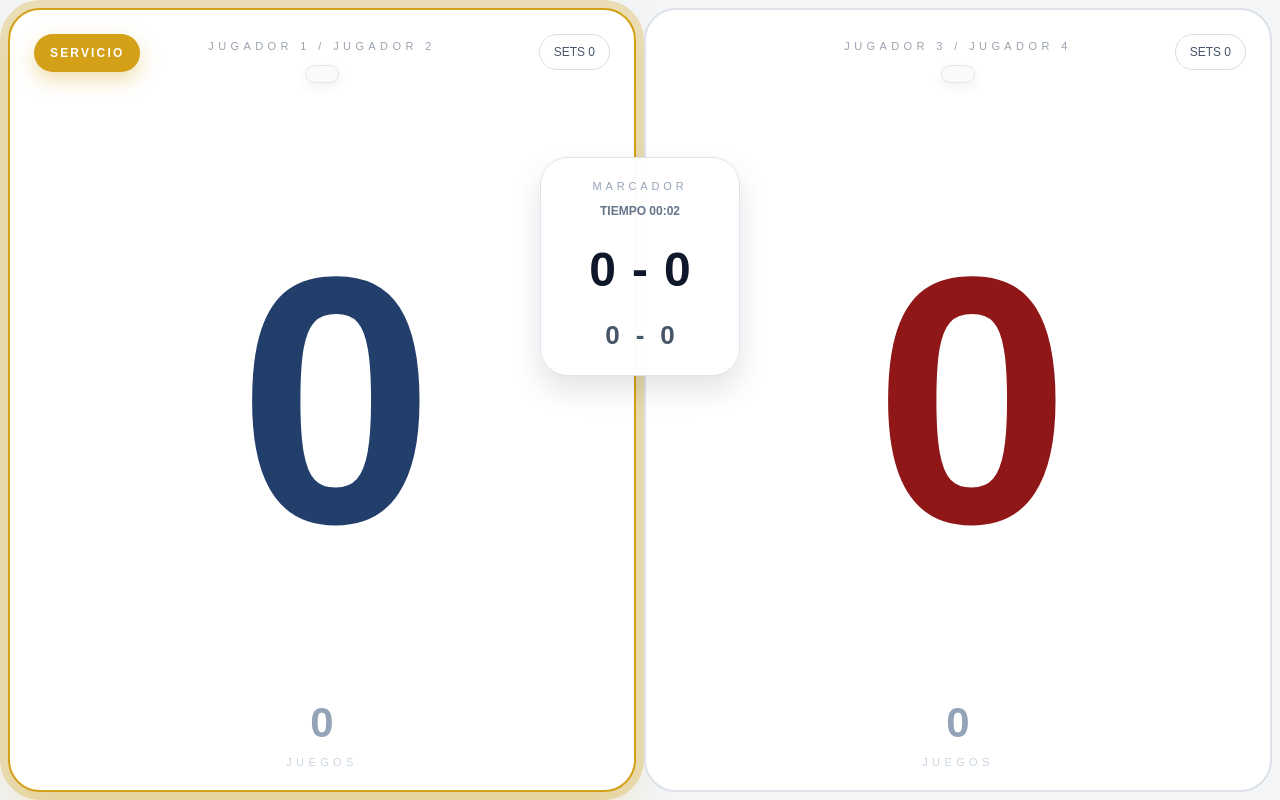
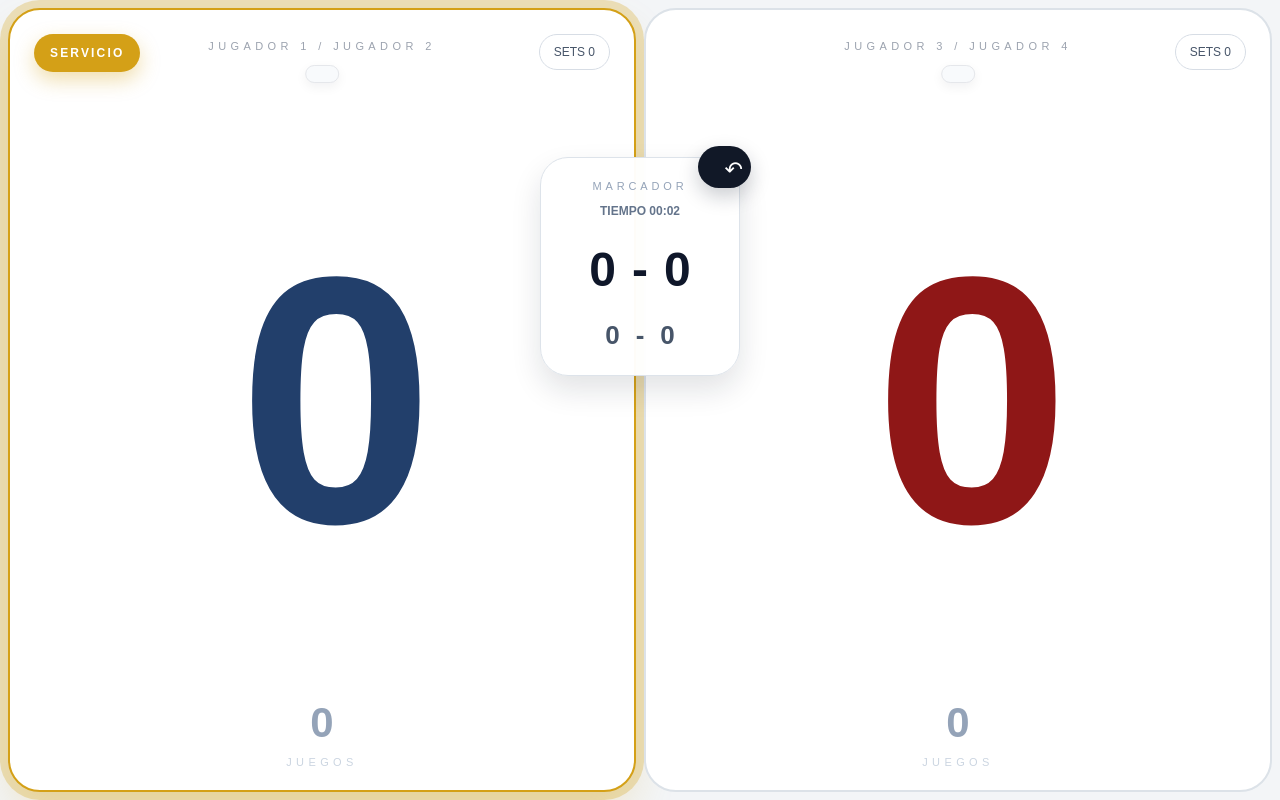
Before and after one commit to AGPadel/click-flic, a React (Vite) app: page / in a window 1280 px wide. Both pictures are taken after a click on the button "Comenzar partido". Built offline with nearby package versions, Linux system fonts and the light colour scheme.

Commit message:
Boton visible deshacer en pista

```diff
--- a/src/App.css
+++ b/src/App.css
@@ -502,3 +502,50 @@ input {
 .center-box-touch {
   z-index: 30;
 }
+.tap-zone {
+  position: absolute;
+  top: 0;
+  bottom: 0;
+  width: 50%;
+  z-index: 5;
+}
+
+.tap-zone-left {
+  left: 0;
+}
+
+.tap-zone-right {
+  right: 0;
+}
+
+.center-box-touch {
+  z-index: 30;
+  position: absolute;
+}
+
+.undo-fab {
+  position: absolute;
+  right: -12px;
+  top: -12px;
+  width: 42px;
+  height: 42px;
+  border: 0;
+  border-radius: 999px;
+  background: #111827;
+  color: white;
+  font-size: 22px;
+  font-weight: 700;
+  line-height: 1;
+  cursor: pointer;
+  box-shadow: 0 8px 20px rgba(15, 23, 42, 0.22);
+}
+
+@media (max-width: 760px) {
+  .undo-fab {
+    width: 34px;
+    height: 34px;
+    right: -8px;
+    top: -8px;
+    font-size: 18px;
+  }
+}
--- a/src/App.jsx
+++ b/src/App.jsx
@@ -385,7 +385,7 @@ function ViewMode({ state, scorePoint, undo }) {
           goldenPoint={state.goldenPoint}
         />
 
-        <div className="center-box center-box-touch" onDoubleClick={undo}>
+        <div className="center-box center-box-touch">
           <div className="center-title">MARCADOR</div>
           <div className="center-time">TIEMPO {minutes}:{seconds}</div>
 
@@ -400,6 +400,10 @@ function ViewMode({ state, scorePoint, undo }) {
             <span>-</span>
             <span>{state.sets2}</span>
           </div>
+
+          <button className="undo-fab" onClick={undo} title="Deshacer último punto">
+            ↶
+          </button>
         </div>
       </div>
     </div>
```
